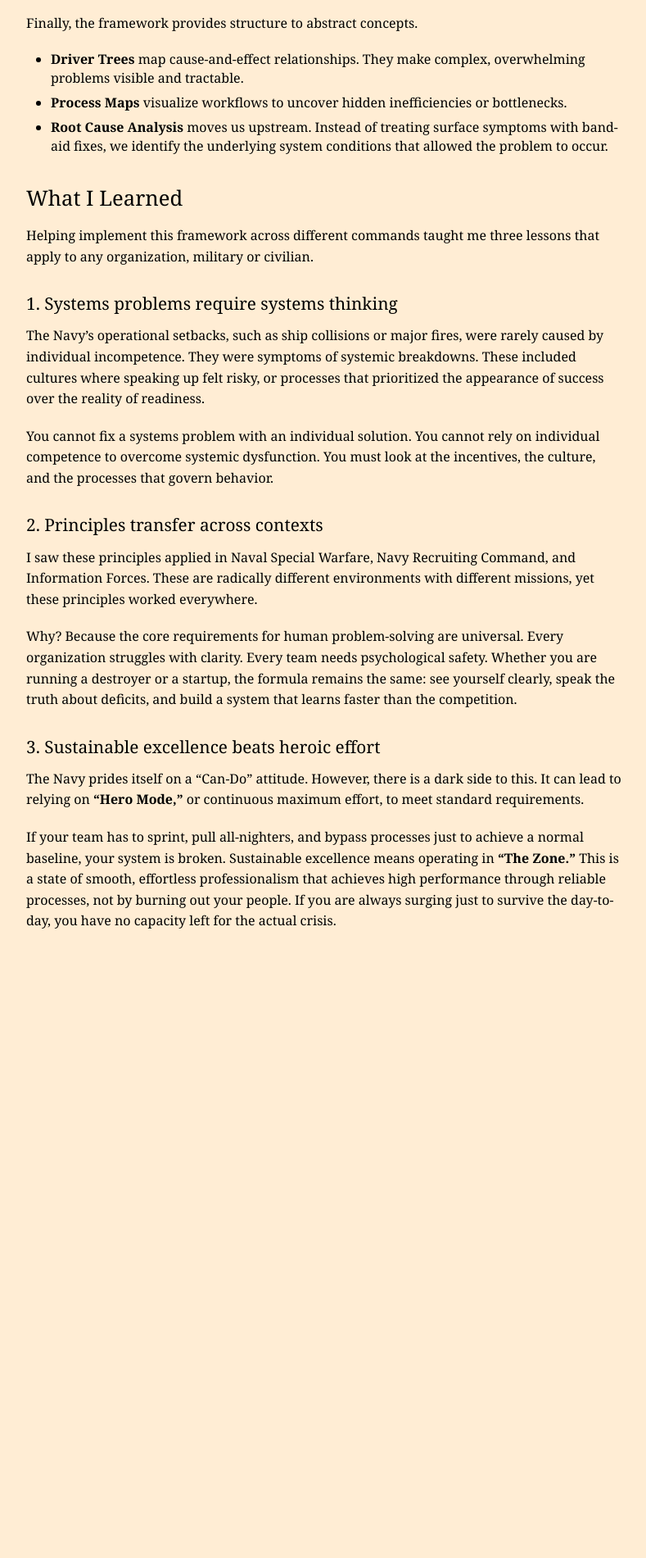
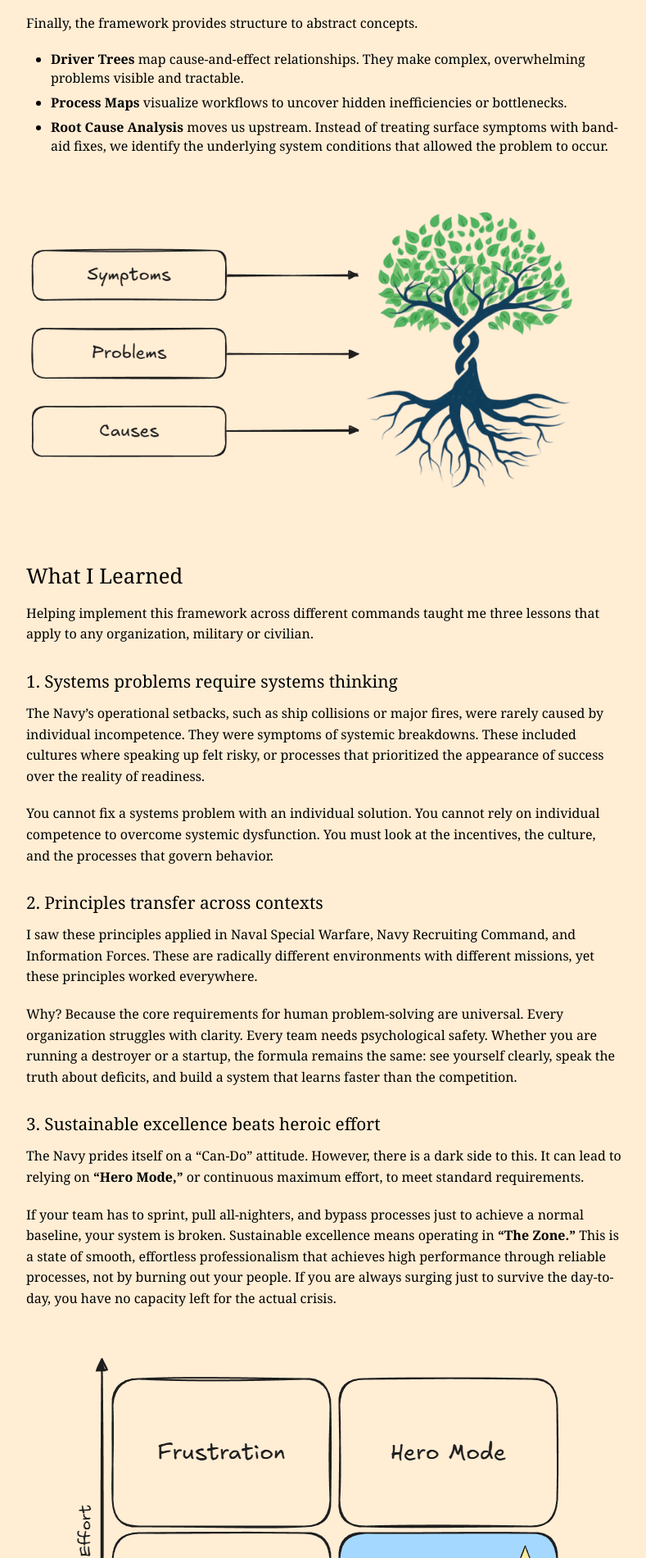
Before and after one commit to zevlo/zevlo.github.io, a Jekyll site: the page built from _posts/2025-09-22-owa.md, in a window 1280 px wide. Shown: the part 1914-3815 px from the top of the page at 82% size, without its empty margins (244-1033 px from the left). Built offline with Jekyll 4.4.1, drawn with Linux system fonts in a browser that asks for light colours; before the commit the page ends 3091 px from its top, so only the background shows below that.

Commit message:
Update 2025-09-22-owa.md

```diff
--- a/_posts/2025-09-22-owa.md
+++ b/_posts/2025-09-22-owa.md
@@ -40,6 +40,10 @@ Finally, the framework provides structure to abstract concepts.
 *   **Process Maps** visualize workflows to uncover hidden inefficiencies or bottlenecks.
 *   **Root Cause Analysis** moves us upstream. Instead of treating surface symptoms with band-aid fixes, we identify the underlying system conditions that allowed the problem to occur.
 
+<div style="display: flex; justify-content: center;">
+    <img src="/assets/images/root-cause.png" alt="Root Cause Analysis Tree">
+</div>
+
 ## What I Learned
 
 Helping implement this framework across different commands taught me three lessons that apply to any organization, military or civilian.
@@ -58,3 +62,7 @@ Why? Because the core requirements for human problem-solving are universal. Ever
 The Navy prides itself on a "Can-Do" attitude. However, there is a dark side to this. It can lead to relying on **"Hero Mode,"** or continuous maximum effort, to meet standard requirements.
 
 If your team has to sprint, pull all-nighters, and bypass processes just to achieve a normal baseline, your system is broken. Sustainable excellence means operating in **"The Zone."** This is a state of smooth, effortless professionalism that achieves high performance through reliable processes, not by burning out your people. If you are always surging just to survive the day-to-day, you have no capacity left for the actual crisis.
+
+<div style="display: flex; justify-content: center;">
+    <img src="/assets/images/hero-mode.png" alt="Hero Mode">
+</div>
```
